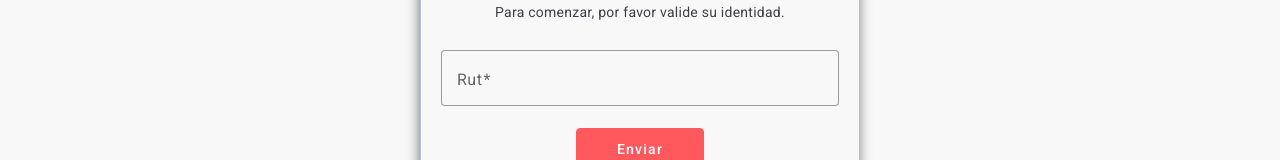
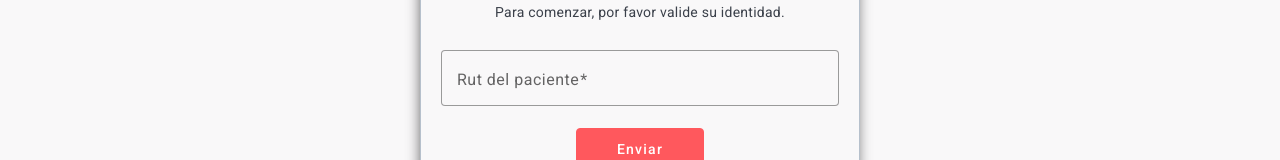
Before and after one commit to alexalvarezmarambio/front-mockup-search-pacient, an Angular app: page /main/mfa-sms in a window 1280 px wide. Shown: the part 448-608 px from the top of the page. Built offline with nearby package versions, Linux system fonts and the light colour scheme.

Commit message:
cambia label rut del paciente

```diff
--- a/src/app/pages/mfa-sms/mfa-sms.component.html
+++ b/src/app/pages/mfa-sms/mfa-sms.component.html
@@ -11,7 +11,7 @@
 
     <div class="display-flex flex-column align-items-center mt-3 w-100">
       <mat-form-field appearance="outline" class="w-100">
-        <mat-label>Rut</mat-label>
+        <mat-label>Rut del paciente</mat-label>
         <input matInput type="text" [formControl]="rutCtrl" mask-rut />
         @if (rutCtrl.hasError('required') && rutCtrl.touched) {
         <mat-error>Campo obligatorio.</mat-error>
```
Also changed, not shown: 2 other files (tests, documents, lock files or other folders).
